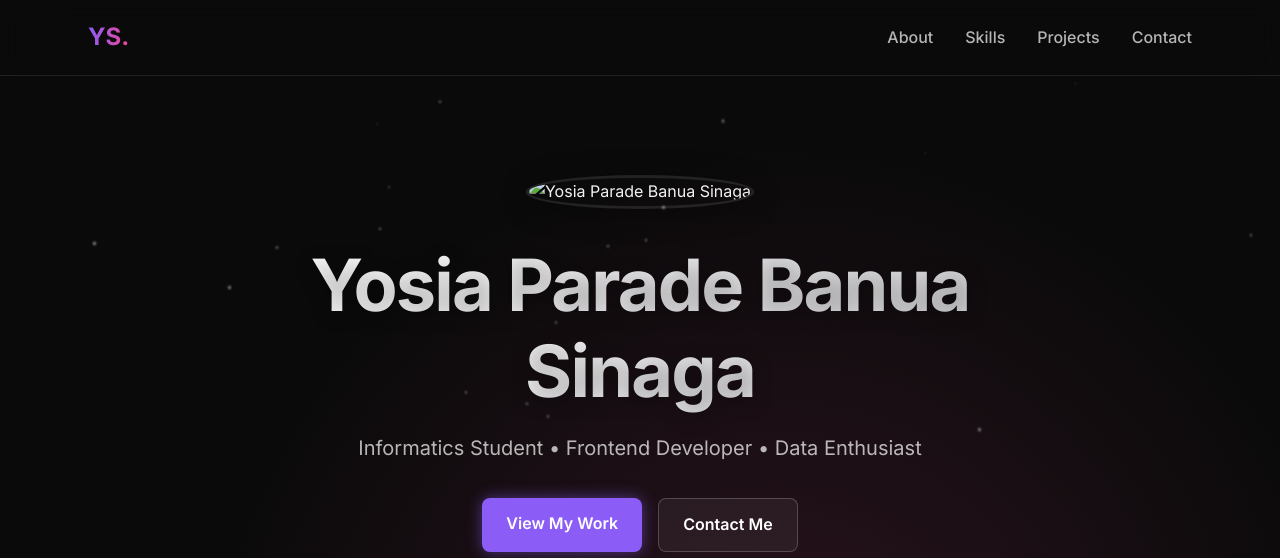
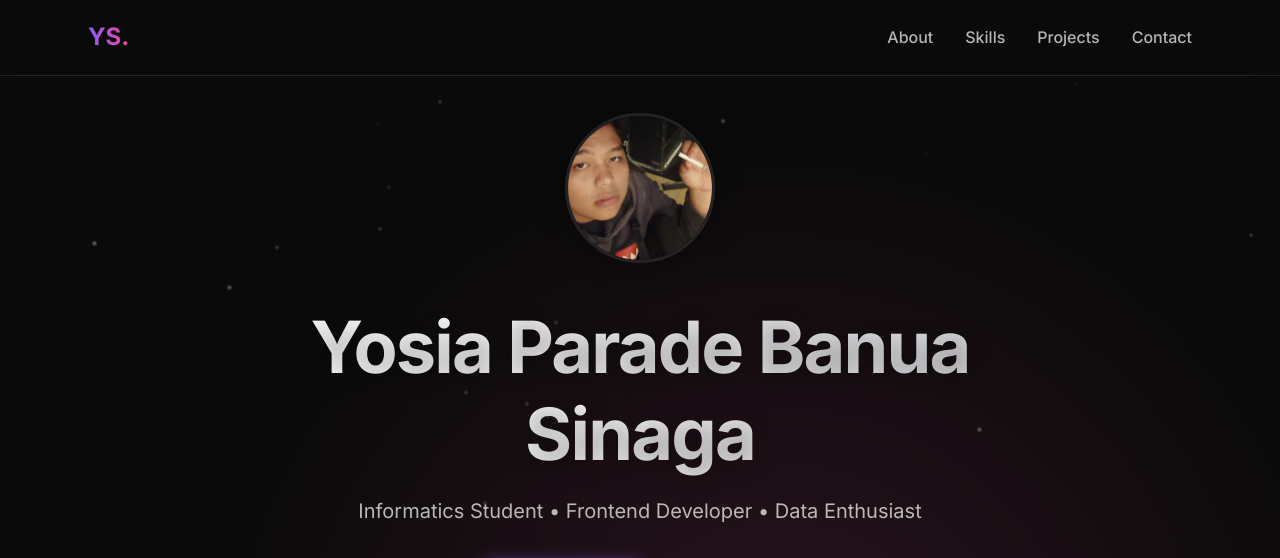
Before and after one commit to Yombia/Portofolio, a plain HTML site: page index.html in a window 1280 px wide. Shown: the top 558 px of the page. Drawn offline with Linux system fonts and the light colour scheme.

Commit message:
Update index.html

```diff
--- a/index.html
+++ b/index.html
@@ -898,7 +898,7 @@
   <section class="hero">
     <div class="hero-content animate-fadeIn">
       <div class="avatar-container">
-        <img src="images/YOS.jpg" alt="Yosia Parade Banua Sinaga" class="avatar">
+        <img src="YOS.jpg" alt="Yosia Parade Banua Sinaga" class="avatar">
       </div>
       <h1 class="animate-fadeInUp">Yosia Parade Banua Sinaga</h1>
       <p class="animate-fadeInUp" style="animation-delay: 0.2s">Informatics Student • Frontend Developer • Data Enthusiast</p>
```
